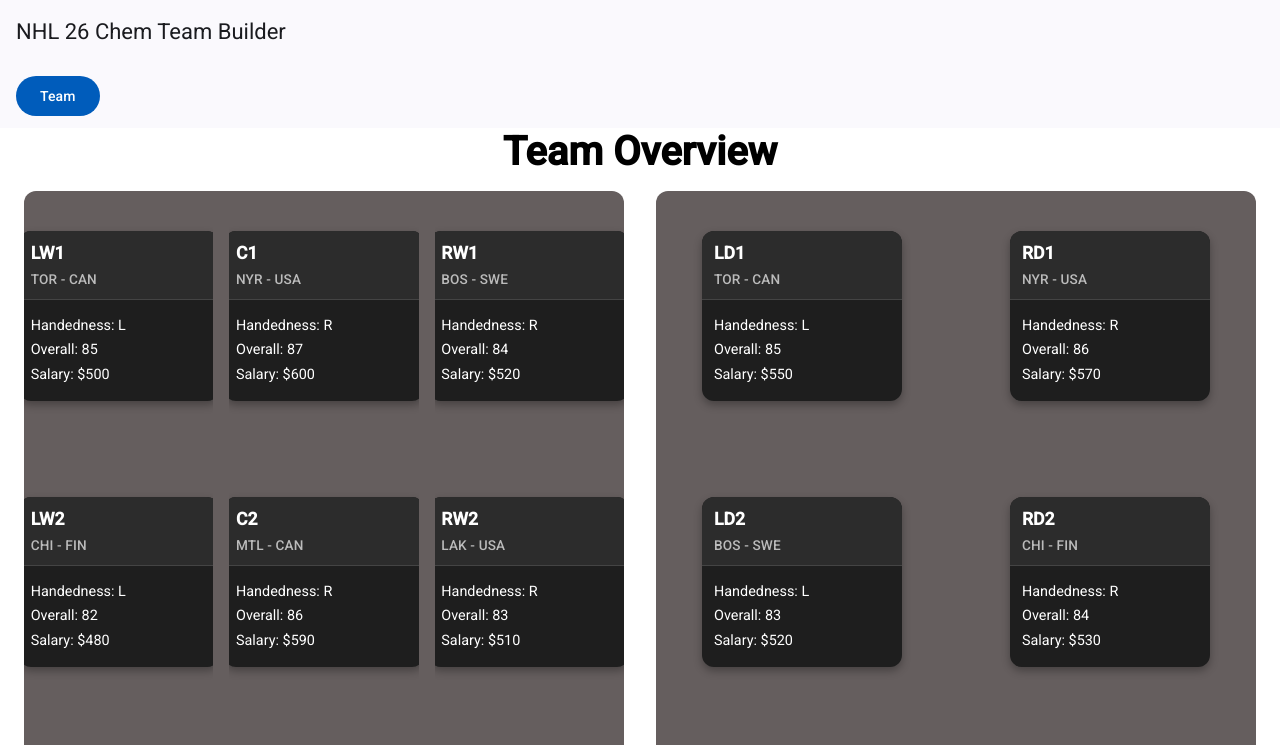
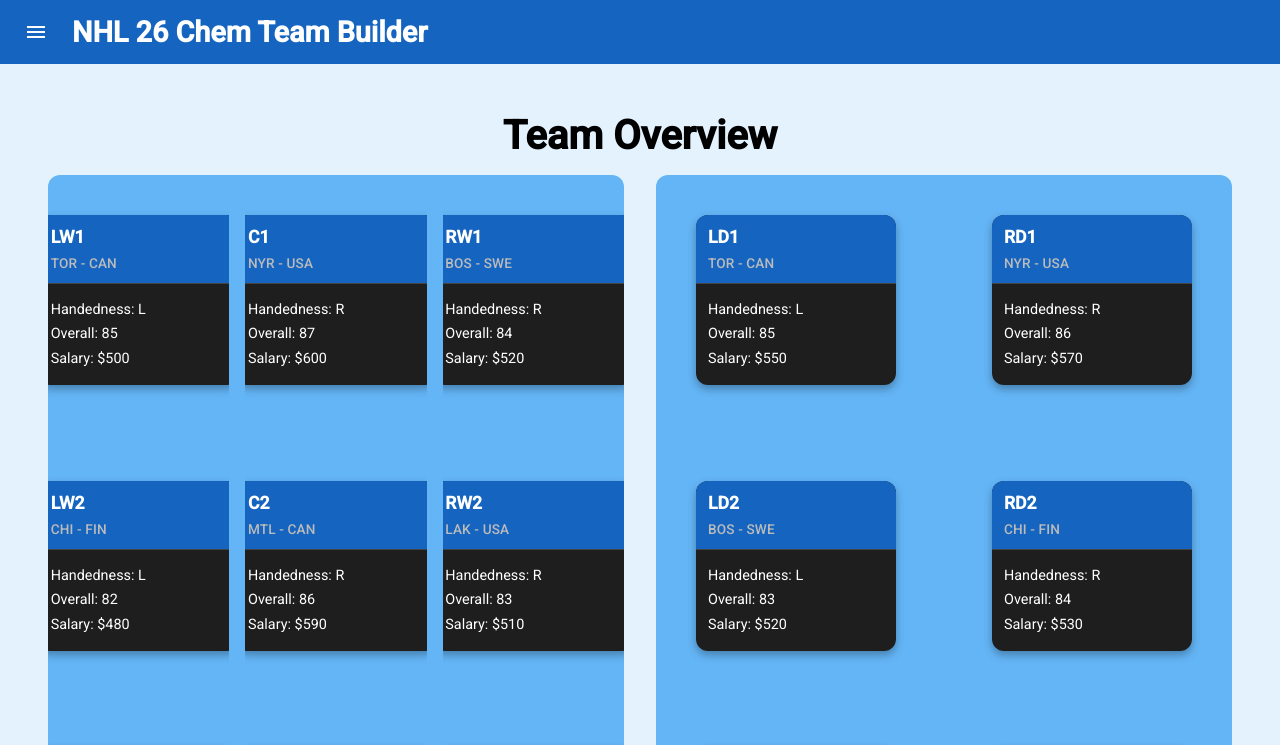
Before and after one commit to looolol/nhl-chem, an Angular app: page /team in a window 1280 px wide. Shown: the top 745 px of the page. Built offline with nearby package versions, Linux system fonts and the light colour scheme.

Commit message:
updated toolbar

```diff
--- a/src/app/app.component.css
+++ b/src/app/app.component.css
@@ -0,0 +1,35 @@
+/* Top Toolbar */
+.top-bar {
+  display: flex;
+  align-items: center;
+  gap: 16px;
+  font-size: 1.8rem;
+  font-weight: 600;
+  background-color: #1565C0; /* deep blue */
+  color: white;
+  padding: 0 16px;
+  box-shadow: 0 2px 6px rgba(0,0,0,0.2);
+}
+
+/* App Title */
+.app-title {
+  flex: 1;
+  white-space: nowrap;
+  overflow: hidden;
+  text-overflow: ellipsis;
+}
+
+/* Hamburger Icon */
+.white-icon {
+  color: white;
+}
+
+/* Main Content */
+.main-content {
+  padding: 24px;
+  background-color: #e3f2fd; /* light page background */
+  min-height: calc(100vh - 64px); /* subtract toolbar height */
+  display: flex;
+  flex-direction: column;
+  gap: 24px;
+}
--- a/src/app/app.component.html
+++ b/src/app/app.component.html
@@ -1,11 +1,13 @@
 <mat-toolbar color="primary" class="top-bar">
-    <span>NHL 26 Chem Team Builder</span>
+    <button mat-icon-button [matMenuTriggerFor]="menu" aria-label="Menu">
+        <mat-icon class="white-icon">menu</mat-icon>
+    </button>
+    <span class="app-title">NHL 26 Chem Team Builder</span>
 </mat-toolbar>
 
-<mat-toolbar color="accent" class="main-nav" role="navigation">
-    <a mat-flat-button="" routerLink="/team" routerLinkActive="active">Team</a>
-    <!-- add more links here if needed -->
-</mat-toolbar>
+<mat-menu #menu="matMenu">
+    <button mat-menu-item routerLink="/team">Team</button>
+</mat-menu>
 
 <main class="main-content">
     <router-outlet></router-outlet>
--- a/src/app/components/player/player.component.css
+++ b/src/app/components/player/player.component.css
@@ -14,7 +14,7 @@
 }
 
 .player-card mat-card-header {
-  background-color: #2c2c2c;
+  background-color: #1565C0;
   border-bottom: 1px solid #444;
   padding: 8px 12px;
   border-top-left-radius: 12px;
--- a/src/app/components/team/team.component.css
+++ b/src/app/components/team/team.component.css
@@ -9,7 +9,7 @@
 .section-background {
   flex: 1;
   border-radius: 12px;
-  background-color: #655e5e;   /* light gray shading */
+  background-color: #64B5F6;   /* light gray shading */
 }
 
 mat-grid-list {
```
Also changed, not shown: src/app/app.component.ts (+7 -1 lines).
